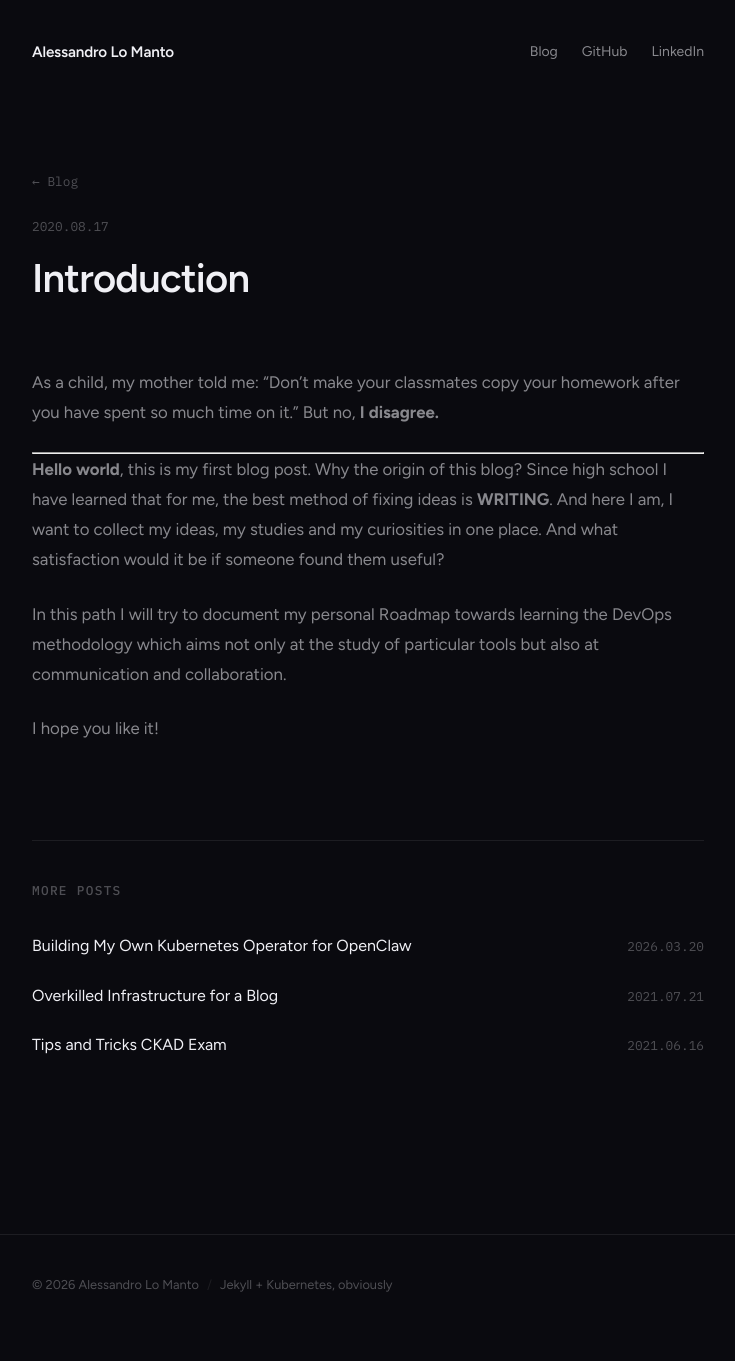
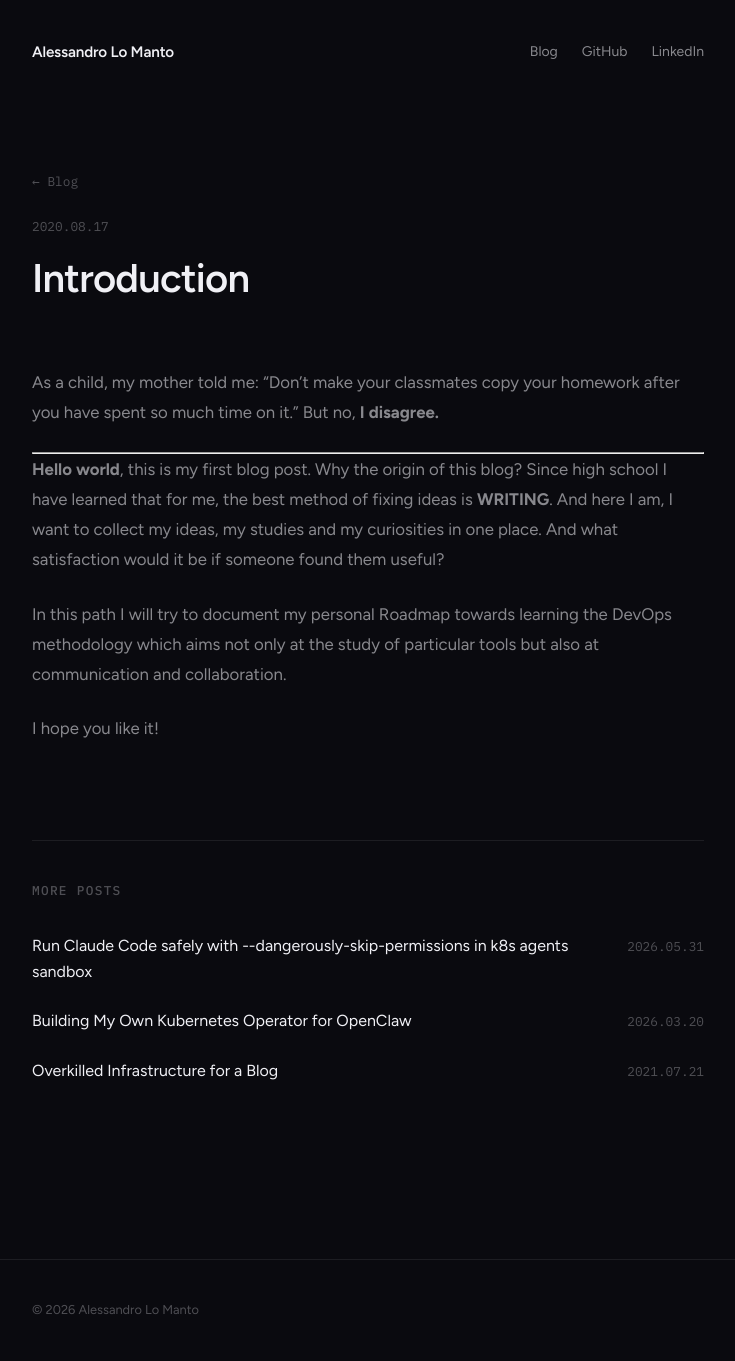
Before and after one commit to alessandrolomanto/nonnoalex-website, a Jekyll site: the page built from _posts/2020-08-17-introduction.md, in a window 1280 px wide. Shown: the whole page, without its empty margins (272-1007 px from the left). Built offline with Jekyll 4.4.1, drawn with Linux system fonts in a browser that asks for light colours; before the commit the page ends 1335 px from its top, so only the background shows below that; some of the changed lines change nothing that is shown.

Commit message:
Removed analytics and added new bost about k8s agents

````diff
--- a/_includes/analytics.html
+++ /dev/null
@@ -1,9 +0,0 @@
-<!-- Global site tag (gtag.js) - Google Analytics -->
-<script async src="https://www.googletagmanager.com/gtag/js?id=UA-175456104-1"></script>
-<script>
-  window.dataLayer = window.dataLayer || [];
-  function gtag(){dataLayer.push(arguments);}
-  gtag('js', new Date());
-
-  gtag('config', 'UA-175456104-1');
-</script>
--- a/_layouts/default.html
+++ b/_layouts/default.html
@@ -37,18 +37,7 @@
   <footer class="footer">
     <div class="container">
       <span>&copy; {{ site.time | date: '%Y' }} Alessandro Lo Manto</span>
-      <span class="footer-sep">/</span>
-      <span>Jekyll + Kubernetes, obviously</span>
     </div>
   </footer>
-
-  <!-- Cookie Consent -->
-  <script type="text/javascript">
-  var _iub = _iub || [];
-  _iub.csConfiguration = {"consentOnContinuedBrowsing":false,"whitelabel":false,"lang":"en","siteId":1985339,"cookiePolicyId":91034975,"cookiePolicyUrl":"https://www.iubenda.com/privacy-policy/91034975", "banner":{ "acceptButtonDisplay":true,"customizeButtonDisplay":true,"position":"float-top-center" }};
-  </script>
-  <script type="text/javascript" src="//cdn.iubenda.com/cs/iubenda_cs.js" charset="UTF-8" async></script>
-
-  {% include analytics.html %}
 </body>
 </html>
--- /dev/null
+++ b/_posts/2026-05-31-running-agents-with-dangerously-skip-permissions.md
@@ -0,0 +1,102 @@
+---
+layout: post
+title: Run Claude Code safely with --dangerously-skip-permissions in k8s agents sandbox
+---
+
+Claude Code has a flag called `--dangerously-skip-permissions`. It does what it says. The agent stops asking before running shell commands, editing files, or doing anything else. No approval prompts, just full autonomy.
+
+It's also exactly what you want if you're using Claude Code to do real work. Asking for permission every time the agent wants to run `ls` gets old fast.
+
+But running it on your laptop like that is reckless. One bad command and it's your filesystem, your git repos, your credentials.
+
+I'll come back to how I solved this. First, the bigger problem.
+
+---
+
+## Agents are workloads, not tools
+
+Most people treat AI coding agents like a smarter autocomplete. You open a terminal, give it your repo, and let it work. It feels like a tool because it responds to your prompts.
+
+It's not a tool. It's a process that executes arbitrary code with your permissions. When you run `claude` on your laptop, it inherits your user, your SSH keys, your AWS credentials, your git config. Anything it can do, it can do as you.
+
+This is fine when you're watching. It's a problem when you're not.
+
+I've been building toward AI infrastructure as a specialization, and this is where infrastructure thinking actually matters. The question isn't "how do I prompt better?" It's "how do I contain a process that can do anything?"
+
+## What containment looks like
+
+In traditional infrastructure, you don't run untrusted code as root on your production host. You put it in a container, drop capabilities, limit resources, and isolate the filesystem. These patterns are decades old. They work.
+
+AI agents need the same treatment. Not because agents are malicious, but because they're unpredictable. An agent that can run `curl` can exfiltrate data. An agent that can write files can overwrite your `.ssh/config`. An agent with no memory limit can OOM your machine.
+
+The security boundary shouldn't be the agent's own permission system. That's like trusting a process to police itself. The boundary should be external, enforced by the operating system or the orchestrator.
+
+## k8s-agents-sandbox
+
+I built `k8s-agents-sandbox` to apply this thinking. It's a small learning project, two skills and one example, but it encodes the principles.
+
+You can install the skills with:
+
+```bash
+npx skills add alessandrolomanto/k8s-agents-sandbox
+```
+
+Or just clone the repo and point your agent at it.
+
+The first skill, `install-kind-cluster`, provisions a local Kubernetes cluster. It checks for `docker`, `kind`, and `kubectl`, installs what's missing, and waits for the nodes to be ready.
+
+Open your favorite coding agent and ask:
+
+```plaintext
+install a kubernetes cluster with 2 nodes
+```
+
+The second skill, `install-agent-sandbox`, installs the `agent-sandbox` CRD and controller from kubernetes-sigs. This gives you a `Sandbox` custom resource that manages pod lifecycle, stable identity, and crash recovery.
+
+Ask:
+
+```plaintext
+install agent sandbox with claude code example
+```
+
+The example deploys Claude Code inside an Agent Sandbox with a hardened manifest (non-root user, all Linux capabilities dropped, no privilege escalation, read-only root filesystem, and so on).
+
+Each of these controls addresses a specific risk. Non-root and dropped capabilities prevent the agent from modifying the container or escalating privileges. The read-only filesystem means the agent can't install persistent backdoors or modify system binaries. Seccomp blocks dangerous syscalls. Resource limits prevent runaway processes. The `emptyDir` volumes give the agent somewhere to work without access to the host filesystem.
+
+## Running it
+
+Access the Kubernetes sandbox resource with:
+
+```bash
+kubectl exec -it pod/claude-code-sandbox -- claude
+```
+
+The first time you exec in, you log in to Claude Code interactively. Credentials stay inside the `/workspace` volume. If the pod crashes, the controller brings it back with the same identity and workspace intact.
+
+## What this teaches
+
+Building this changed how I think about AI agents. The relevant skills aren't new. Container isolation, resource limits, least privilege, failure containment — these are the same things I've been doing with regular workloads for years.
+
+The difference is the threat model. A web server has a known attack surface. An AI agent has an emergent one. You can't enumerate everything it might do, so you constrain what it's allowed to do at the infrastructure level.
+
+This is where infrastructure people have an advantage. You already know how to build these boundaries. You just need to apply them to a new kind of workload.
+
+## Back to --dangerously-skip-permissions
+
+So here's the payoff. Inside that hardened container, Claude Code can do whatever it wants:
+
+```bash
+kubectl exec -it pod/claude-code-sandbox -- claude --dangerously-skip-permissions
+```
+
+Run any command, install packages, clone repos, delete files. It doesn't matter. The agent can't escalate to root, can't write outside its sandboxed volumes, can't consume more resources than the limits, and can't make syscalls that seccomp blocks.
+
+The container is the jail. `--dangerously-skip-permissions` just means you're not putting a second jail inside the first one.
+
+That's the part I want to get better at. The boring infrastructure work that lets an agent have freedom without the risk.
+
+The project is open source: [k8s-agents-sandbox](https://github.com/alessandrolomanto/k8s-agents-sandbox). Two skills, one example, no build system. If you're thinking about running agents safely, it's a starting point.
+
+---
+
+*This article was written with the help of AI, of course.*
````
